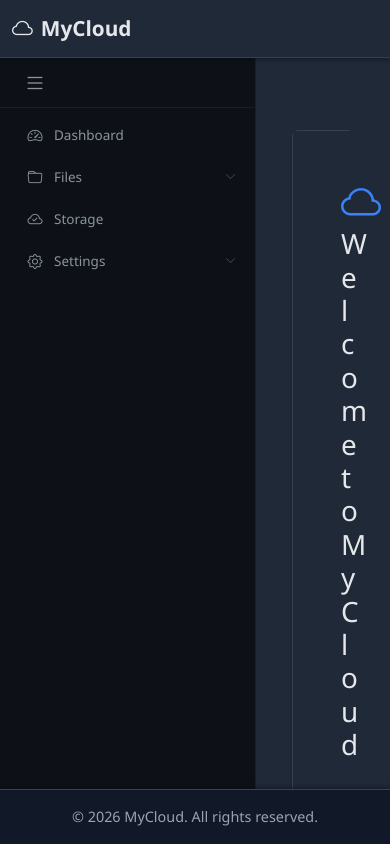
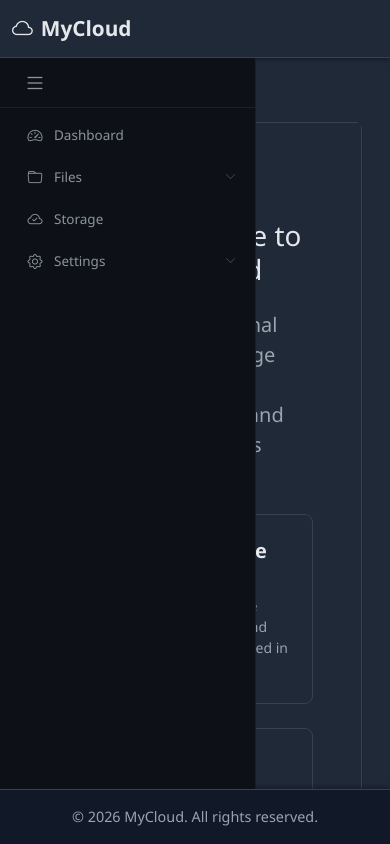
Before and after one commit to bhaskar4k/My-Cloud, an Angular app in the folder app/: page /home in a window 390 px wide. Built offline with nearby package versions, Linux system fonts and the light colour scheme.

Commit message:
Layout done

```diff
--- a/app/src/app/page-components/layout/layout-base/layout-base.component.css
+++ b/app/src/app/page-components/layout/layout-base/layout-base.component.css
@@ -3,7 +3,9 @@
     height: 100%;
 }
 
-/* Bootstrap utility classes for local use */
+/* =========================
+   BOOTSTRAP UTILITIES
+========================= */
 .d-flex {
     display: flex !important;
 }
@@ -28,28 +30,96 @@
     overflow: auto !important;
 }
 
-/* Layout structure for sticky navbar and footer */
+/* =========================
+   ROOT LAYOUT
+========================= */
 div.d-flex.flex-column.vh-100 {
     display: flex;
     flex-direction: column;
+
     height: 100vh;
+
     overflow: hidden;
+
+    background: #111827;
 }
 
-/* Main content area with flex grow */
+/* =========================
+   MAIN CONTENT AREA
+========================= */
 div.d-flex.flex-grow-1 {
     display: flex;
-    flex-grow: 1;
+
+    flex: 1 1 auto;
+
+    min-width: 0;
     min-height: 0;
+
     overflow: hidden;
+
+    position: relative;
 }
 
-/* Main content scrollable */
+/* =========================
+   SIDEBAR HOST
+========================= */
+app-side-panel {
+    display: flex;
+
+    flex-shrink: 0;
+
+    position: relative;
+
+    z-index: 1000;
+}
+
+/* =========================
+   MAIN ROUTER OUTLET AREA
+========================= */
 main {
+    flex: 1 1 auto;
+
+    min-width: 0;
+    min-height: 0;
+
+    width: 100%;
+
+    overflow-y: auto;
+    overflow-x: hidden;
+
+    position: relative;
+
     background-color: #1f2937;
     color: #e5e7eb;
-    flex: 1;
-    overflow-y: auto;
-    overflow-x: hidden;
-    min-height: 0;
 }
+
+/* =========================
+   RESPONSIVE / MOBILE
+========================= */
+@media (max-width: 992px) {
+
+    /* Keep the sidebar absolute but let it have its natural width */
+    app-side-panel {
+        position: absolute;
+        top: 0;
+        left: 0;
+        bottom: 0;
+        /* Remove the width: 0 overrides so it displays properly */
+        z-index: 1200;
+    }
+
+    /* Shift the main content over so the sidebar doesn't overlap it */
+    main {
+        flex: 1 1 100%;
+        width: 100%;
+        min-width: 0;
+        overflow-x: hidden;
+
+        /* Adjust this value to match your actual sidebar's width */
+        margin-left: 70px;
+    }
+
+    .p-4 {
+        padding: 1rem !important;
+    }
+}
```
